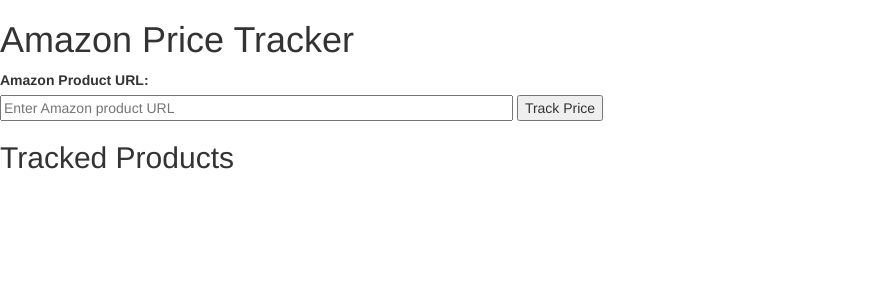
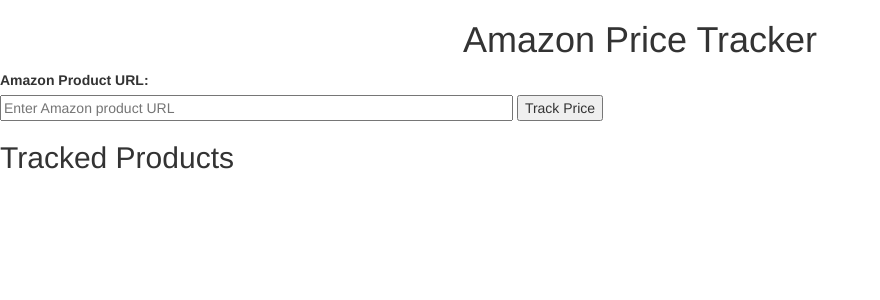
Before and after one commit to AaqilSh/AmazPrice, a Flask app: page / in a window 1280 px wide. Shown: the top 300 px of the page, without its empty margins (0-880 px from the left). Run offline with Flask 3, Linux system fonts and the light colour scheme.

Commit message:
Title margin

```diff
--- a/templates/index.html
+++ b/templates/index.html
@@ -1,7 +1,7 @@
 <!DOCTYPE html>
 <html lang="en">
   <head>
-    <meta charset="UTF-8" />
+    <meta name="viewport" content="width=device-width, initial-scale=1" />
     <title>Amazon Price Tracker</title>
     <!-- Latest compiled and minified CSS -->
     <link
@@ -20,7 +20,9 @@
     />
   </head>
   <body>
-    <h1>Amazon Price Tracker</h1>
+    <center>
+      <h1>Amazon Price Tracker</h1>
+    </center>
     <form method="POST">
       <label for="url">Amazon Product URL:</label><br />
       <input
```
